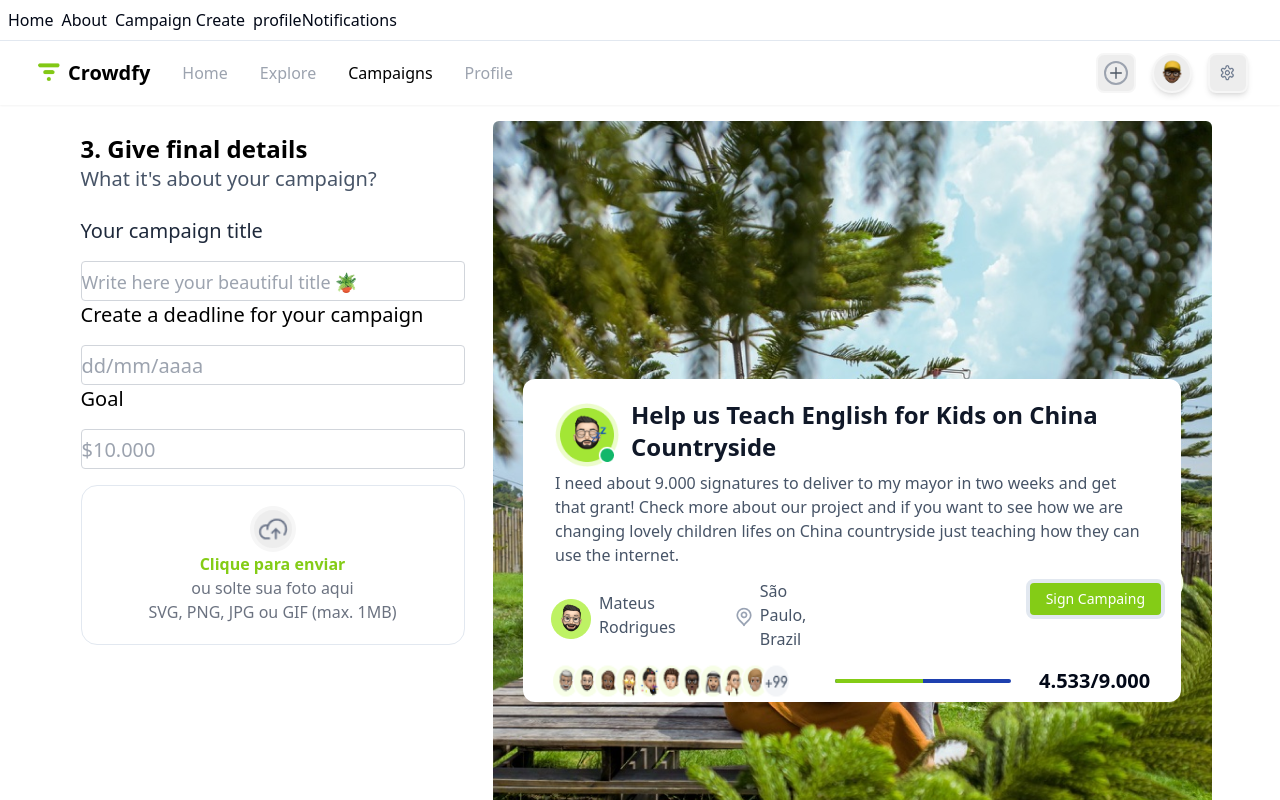
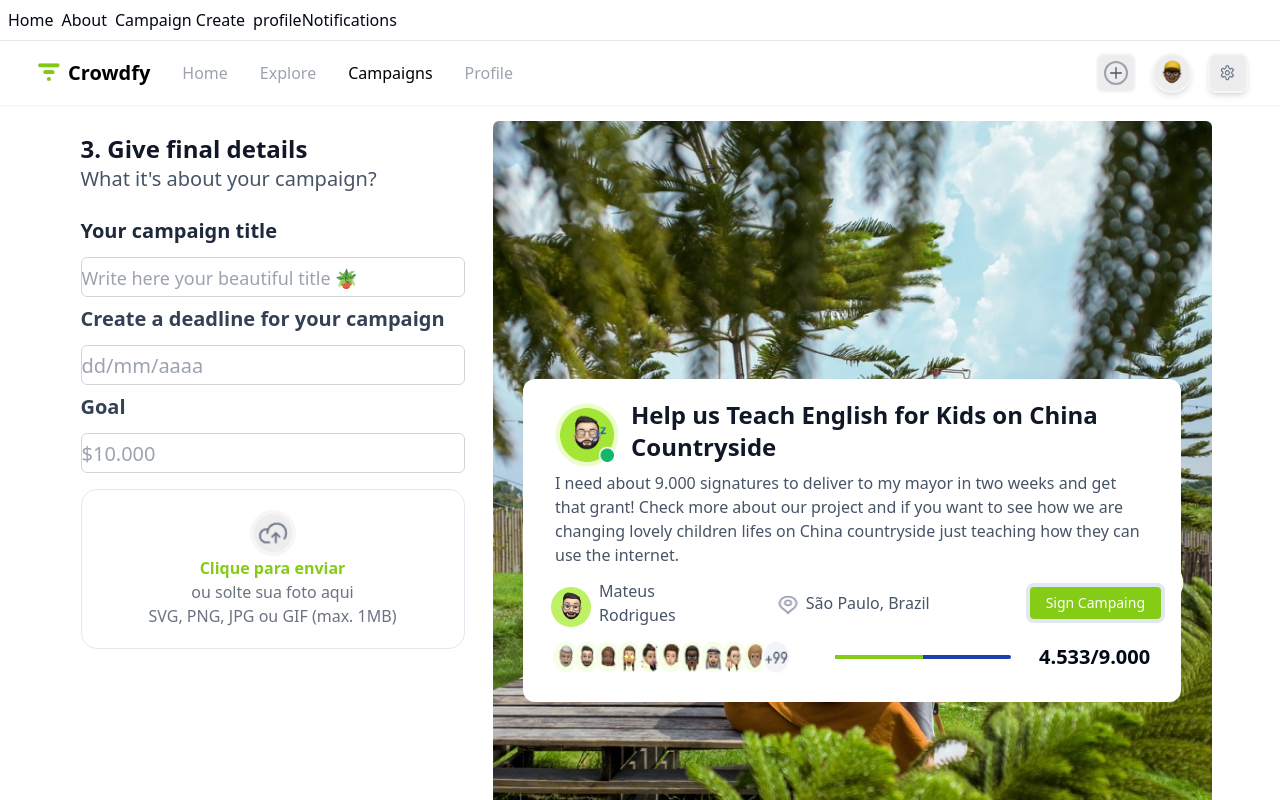
Before and after one commit to Aprender-e-Crescer/crowdfy, a React (Vite) app: page /campaingformtreestep in a window 1280 px wide. Shown: the top 800 px of the page. Built offline with nearby package versions, Linux system fonts and the light colour scheme.

Commit message:
ajustando erros

```diff
--- a/src/components/Choose.tsx
+++ b/src/components/Choose.tsx
@@ -1,5 +1,13 @@
 import { PiggyBank, FilePenLine } from 'lucide-react'
 
+interface Props {
+  tittle: string
+  subtittle: string
+  donation: string
+  petition: string
+  descrição1: string
+  descrição2: string
+}
 export default function Choose({
   tittle,
   subtittle,
@@ -7,14 +15,7 @@ export default function Choose({
   petition,
   descrição1,
   descrição2,
-}: {
-  tittle: string
-  subtittle: string
-  donation: string
-  petition: string
-  descrição1: string
-  descrição2: string
-}) {
+}: Props) {
   return (
     <>
       <div className="flex md:hidden flex-col gap-4 justify-center">
--- a/src/components/ReturnNext.tsx
+++ b/src/components/ReturnNext.tsx
@@ -1,5 +1,12 @@
 import { ArrowLeft, ArrowRight } from 'lucide-react'
 import { Link } from '@tanstack/react-router'
+interface Props {
+  circulo1: boolean
+  circulo2: boolean
+  circulo3: boolean
+  previous: string
+  next: string
+}
 
 export default function ReturnNext({
   circulo1,
@@ -7,13 +14,7 @@ export default function ReturnNext({
   circulo3,
   previous,
   next,
-}: {
-  circulo1: boolean
-  circulo2: boolean
-  circulo3: boolean
-  previous: string
-  next: string
-}) {
+}: Props) {
   return (
     <div className="flex flex-1 justify-between">
       <div className="flex justify-center">
--- a/src/components/Tell.tsx
+++ b/src/components/Tell.tsx
@@ -28,7 +28,7 @@ export default function Tell() {
           <div className="flex flex-col gap-4">
             <p className="text-[#344054] font-medium text-lg">Story</p>
             <div className="flex flex-col gap-0">
-              <div className="flex text-[#BABABA] gap-2">
+              <div className="flex text-[#BABABA] gap-2 mb-2">
                 <Bold className="w-5 h-5" />
                 <Italic className="w-5 h-5" />
                 <Link2 className="w-5 h-5" />
--- a/src/components/card.tsx
+++ b/src/components/card.tsx
@@ -1,10 +1,19 @@
 import avatar from '../assets/Avatar.png'
 import avatar2 from '../assets/Avatar2.png'
-import icon from '../assets/Icon.png'
+import iconLocalização from '../assets/Icon.png'
 import iconAvatar from '../assets/Avatars.png'
 import { Progress } from '../components/progress'
 import { Button } from './ui/button'
 
+interface Props {
+  numerosBarra: string
+  localização: string
+  nomeUser: string
+  descrição: string
+  titulo: string
+  temImagemFundo: boolean
+  outraImagemFundo: string
+}
 export default function Card({
   temImagemFundo,
   outraImagemFundo,
@@ -13,18 +22,10 @@ export default function Card({
   nomeUser,
   localização,
   numerosBarra,
-}: {
-  numerosBarra: string
-  localização: string
-  nomeUser: string
-  descrição: string
-  titulo: string
-  temImagemFundo: boolean
-  outraImagemFundo: string
-}) {
+}: Props) {
   return (
     <>
-      <div className="flex sm:hidden  justify-center items-center w-full min-w-[650px]">
+      <div className="flex sm:hidden justify-center items-center w-full min-w-[650px]">
         <div className="flex flex-col absolute  bg-white w-[600px] h-72 rounded-xl p-3">
           <div className="flex gap-3">
             <img className="w-16 h-16 ml-4 mt-2" src={avatar} alt="" />
@@ -42,8 +43,8 @@ export default function Card({
               alt=""
             />
             <p className="text-[#475467] text-base ml-2">{nomeUser}</p>
-            <div className="flex  gap-1 ml-10 items-center ">
-              <img className="w-5 h-5 mt-1" src={icon} alt="" />
+            <div className="flex  gap-1 ml-10 items-center">
+              <img className="w-5 h-5 mt-1" src={iconLocalização} />
               <p className="text-[#475467] text-base ">{localização}</p>
               <Button
                 className="bg-lime-500 text-white items-center ml-12"
@@ -55,14 +56,14 @@ export default function Card({
             </div>
           </div>
           <div className="flex mt-3 ml-3 items-center">
-            <img className="w-60 h-9" src={iconAvatar} alt="" />
+            <img className="w-60 h-9" src={iconAvatar} />
             <Progress className="bg-blue-800 w-44 h-3 ml-4" value={50} />
             <p className="mr-3 ml-3 font-bold text-xl">{numerosBarra}</p>
           </div>
         </div>
         {temImagemFundo && (
           <div>
-            <img className="rounded-md" src={outraImagemFundo} alt="" />
+            <img className="rounded-md" src={outraImagemFundo} />
           </div>
         )}
       </div>
@@ -87,10 +88,14 @@ export default function Card({
               />
               <p className="text-[#475467] text-base ml-2">{nomeUser}</p>
               <div className="flex ml-2 gap-1 items-center justify-center">
-                <div className="flex gap-32">
-                  <div className="flex items-center justify-center gap-2">
-                    <img className="w-5 h-5 mt-1 ml-5" src={icon} alt="" />
-                    <p className="text-[#475467] text-base ">{localização}</p>
+                <div className="flex">
+                  <div className="flex items-center justify-center gap-2 w-max ml-5">
+                    <img
+                      className="w-5 h-5 mt-1 ml-5"
+                      src={iconLocalização}
+                      alt=""
+                    />
+                    <p className="text-[#475467] text-base">{localização}</p>
                   </div>
                   <Button
                     className="bg-[#84CC16] text-white ml-24"
--- a/src/components/give.tsx
+++ b/src/components/give.tsx
@@ -1,4 +1,15 @@
 import { Uploadimagens } from '../components/UploadImagens'
+
+interface Props {
+  title: string
+  subtitle: string
+  label1: string
+  label2: string
+  label3: string
+  placeholder1: string
+  placeholder2: string
+  placeholder3: string
+}
 
 export default function Give({
   title,
@@ -9,21 +20,12 @@ export default function Give({
   placeholder1,
   placeholder2,
   placeholder3,
-}: {
-  title: string
-  subtitle: string
-  label1: string
-  label2: string
-  label3: string
-  placeholder1: string
-  placeholder2: string
-  placeholder3: string
-}) {
+}: Props) {
   return (
     <>
-      <div className="hidden sm:flex flex-col items-center p-5">
+      <div className="hidden sm:flex flex-col p-5">
         <div className="flex flex-col gap-4 w-96">
-          <div className="text-black font-semibold text-2xl">
+          <div className="text-[#101828] font-semibold text-2xl">
             <h2>{title}</h2>
             <div className="text-xl font-normal text-[#475467]">
               <h2>{subtitle}</h2>
@@ -32,14 +34,14 @@ export default function Give({
             <div className="mt-6">
               <label
                 htmlFor="campaign-title"
-                className="block mb-4 text-xl font-medium text-[#1E293B] dark:text-white"
+                className="block mb-3 text-xl  text-[#1E293B] dark:text-white"
               >
                 {label1}
               </label>
               <input
                 type="text"
                 id="campaign-title"
-                className="flex flex-col font-light border border-gray-300 rounded-sm w-full h-10 placeholder-gray-400 placeholder:text-lg text-xl"
+                className="flex flex-col font-light border border-gray-300 rounded-md w-full h-10 placeholder-gray-400 placeholder:text-lg text-xl"
                 placeholder={placeholder1}
                 required
               />
@@ -48,14 +50,14 @@ export default function Give({
             <div className="">
               <label
                 htmlFor="campaign-date"
-                className="block mb-4 text-xl font-medium text-black dark:text-white"
+                className="block mb-3 mt-2 text-xl text-[#344054] dark:text-white"
               >
                 {label2}
               </label>
               <input
                 type="text"
                 id="campaign-date"
-                className="flex flex-col font-light border border-gray-300 rounded-sm w-full h-10 placeholder-gray-400 placeholder:text-xl text-xl"
+                className="flex flex-col font-light border border-gray-300 rounded-md w-full h-10 placeholder-gray-400 placeholder:text-xl text-xl"
                 placeholder={placeholder2}
                 required
               />
@@ -64,14 +66,14 @@ export default function Give({
             <div className="">
               <label
                 htmlFor="campaign-goal"
-                className="block mb-4 text-xl font-medium text-black dark:text-white"
+                className="block mb-3 mt-2 text-xl text-[#344054] dark:text-white"
               >
                 {label3}
               </label>
               <input
                 type="text"
                 id="campaign-goal"
-                className="flex flex-col font-light border border-gray-300 rounded-sm w-full h-10 placeholder-gray-400 placeholder:text-xl text-xl"
+                className="flex flex-col font-light border border-gray-300 rounded-md w-full h-10 placeholder-gray-400 placeholder:text-xl text-xl"
                 placeholder={placeholder3}
                 required
               />
@@ -97,7 +99,7 @@ export default function Give({
             <div className="mt-6">
               <label
                 htmlFor="campaign-title"
-                className="block mb-4 text-xl font-medium text-[#1E293B] dark:text-white"
+                className="block mb-4 text-xl text-[#1E293B] dark:text-white"
               >
                 {label1}
               </label>
@@ -113,7 +115,7 @@ export default function Give({
             <div className="">
               <label
                 htmlFor="campaign-date"
-                className="block mb-4 text-xl font-medium text-black dark:text-white"
+                className="block mb-4 text-xl text-black dark:text-white"
               >
                 {label2}
               </label>
@@ -129,7 +131,7 @@ export default function Give({
             <div className="">
               <label
                 htmlFor="campaign-goal"
-                className="block mb-4 text-xl font-medium text-black dark:text-white"
+                className="block mb-4 text-xl  text-black dark:text-white"
               >
                 {label3}
               </label>
--- a/src/routes/__root.tsx
+++ b/src/routes/__root.tsx
@@ -1,4 +1,3 @@
-import Footer from '@/components/ui/footer'
 import { createRootRoute, Link, Outlet } from '@tanstack/react-router'
 import { TanStackRouterDevtools } from '@tanstack/router-devtools'
 import Header from '@/componentes/header'
```
Also changed, not shown: src/components/UploadImagens.tsx (+3 -6 lines).
